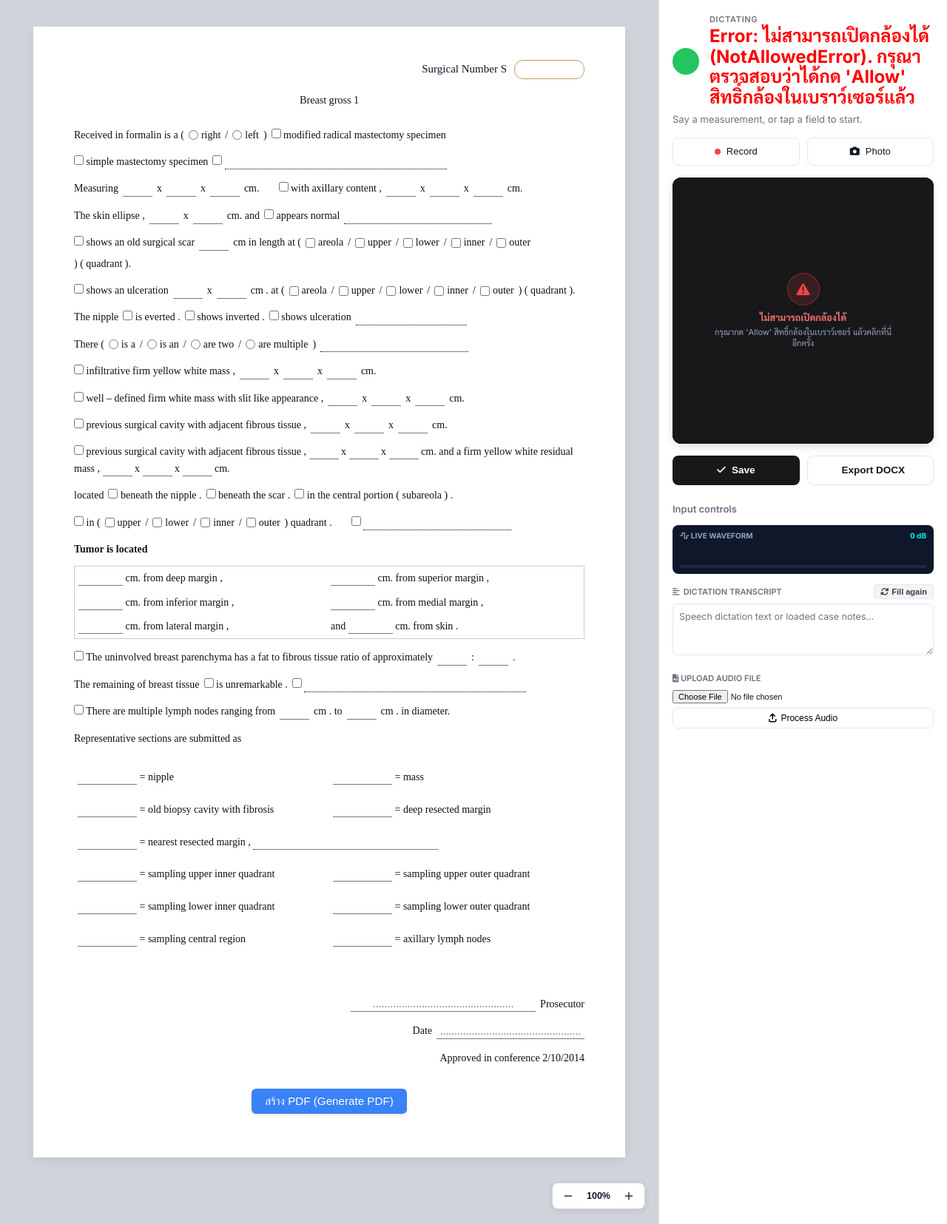
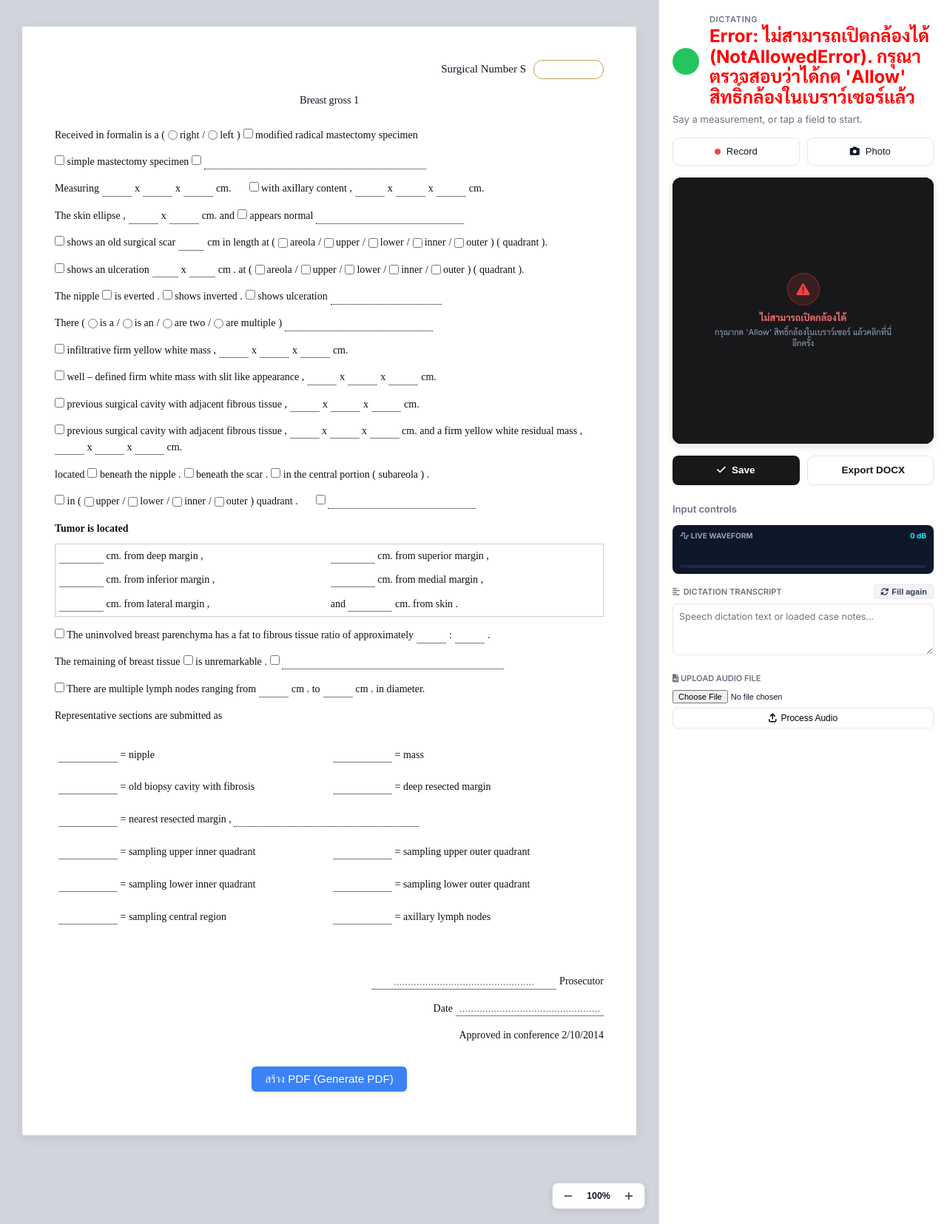
Before and after one commit to roojask/app_pathology_7-7-2569, a Flask app: page / in a window 1280 px wide. Shown: the part 56-1711 px from the top of the page at 74% size. Run offline with Flask 3, Linux system fonts and the light colour scheme; some libraries are stand-ins or nearby versions.

Commit message:
fix: prevent surgical scar row from wrapping and optimize paper layout spacing

```diff
--- a/static/style.css
+++ b/static/style.css
@@ -416,9 +416,9 @@ body {
 .paper-sheet {
     background: #ffffff;
     width: 100%;
-    max-width: 800px;
+    max-width: 830px;
     min-height: 1080px;
-    padding: 45px 55px;
+    padding: 45px 44px;
     border-radius: 2px;
     box-shadow: 0 4px 16px rgba(0, 0, 0, 0.08);
     font-family: var(--font-doc);
@@ -543,15 +543,20 @@ body {
     display: flex;
     flex-wrap: wrap;
     align-items: center;
-    gap: 6px;
+    gap: 4px;
     line-height: 1.6;
+}
+
+.form-row-nowrap {
+    flex-wrap: nowrap;
+    white-space: nowrap;
 }
 
 .inline-input {
     border: none;
     border-bottom: 1px solid #777;
     background: transparent;
-    padding: 2px 4px;
+    padding: 2px 3px;
     font-family: var(--font-family);
     font-size: 13.5px;
     outline: none;
@@ -567,7 +572,7 @@ body {
 .circle-option {
     display: inline-flex;
     align-items: center;
-    gap: 4px;
+    gap: 3px;
     cursor: pointer;
 }
 
--- a/templates/index.html
+++ b/templates/index.html
@@ -152,14 +152,15 @@
                     <input type="text" class="inline-input" style="width: 200px; border-bottom: 1px dotted #000;">
                 </div>
 
-                <div class="form-row">
-                    <label>
+                <div class="form-row form-row-nowrap">
+                    <label style="white-space: nowrap;">
                         <input type="checkbox" name="s6_check" value="true" {% if data and data.get('s6_check')
                             %}checked{% endif %}>
                         <span class="checkbox-visual"></span>shows an old surgical scar
                     </label>
-                    <input type="text" name="s7_len" class="inline-input" style="width: 40px;"
-                        value="{{ data.get('s7_len', '') if data else '' }}"> cm in length at (
+                    <input type="text" name="s7_len" class="inline-input" style="width: 35px;"
+                        value="{{ data.get('s7_len', '') if data else '' }}">
+                    <span style="white-space: nowrap;">cm in length at (</span>
                     {% for loc in ['areola', 'upper', 'lower', 'inner', 'outer'] %}
                     <label class="circle-option">
                         <input type="checkbox" name="s7_locs" value="{{ loc }}" {% if data and loc in
@@ -168,19 +169,20 @@
                     </label>
                     {% if not loop.last %}/{% endif %}
                     {% endfor %}
-                    ) ( quadrant ).
+                    <span style="white-space: nowrap;">) ( quadrant ).</span>
                 </div>
 
-                <div class="form-row">
-                    <label>
+                <div class="form-row form-row-nowrap">
+                    <label style="white-space: nowrap;">
                         <input type="checkbox" name="s8_check" value="true" {% if data and data.get('s8_check')
                             %}checked{% endif %}>
                         <span class="checkbox-visual"></span>shows an ulceration
                     </label>
-                    <input type="text" name="s8_dims_0" class="inline-input" style="width: 40px;"
+                    <input type="text" name="s8_dims_0" class="inline-input" style="width: 35px;"
                         value="{{ data.get('s8_dims', ['',''])[0] if data and data.get('s8_dims') else '' }}"> x
-                    <input type="text" name="s8_dims_1" class="inline-input" style="width: 40px;"
-                        value="{{ data.get('s8_dims', ['',''])[1] if data and data.get('s8_dims') else '' }}"> cm . at (
+                    <input type="text" name="s8_dims_1" class="inline-input" style="width: 35px;"
+                        value="{{ data.get('s8_dims', ['',''])[1] if data and data.get('s8_dims') else '' }}">
+                    <span style="white-space: nowrap;">cm . at (</span>
                     {% for loc in ['areola', 'upper', 'lower', 'inner', 'outer'] %}
                     <label class="circle-option">
                         <input type="checkbox" name="s8_locs" value="{{ loc }}" {% if data and loc in
@@ -189,7 +191,7 @@
                     </label>
                     {% if not loop.last %}/{% endif %}
                     {% endfor %}
-                    ) ( quadrant ).
+                    <span style="white-space: nowrap;">) ( quadrant ).</span>
                 </div>
 
                 <div class="form-row">
```
